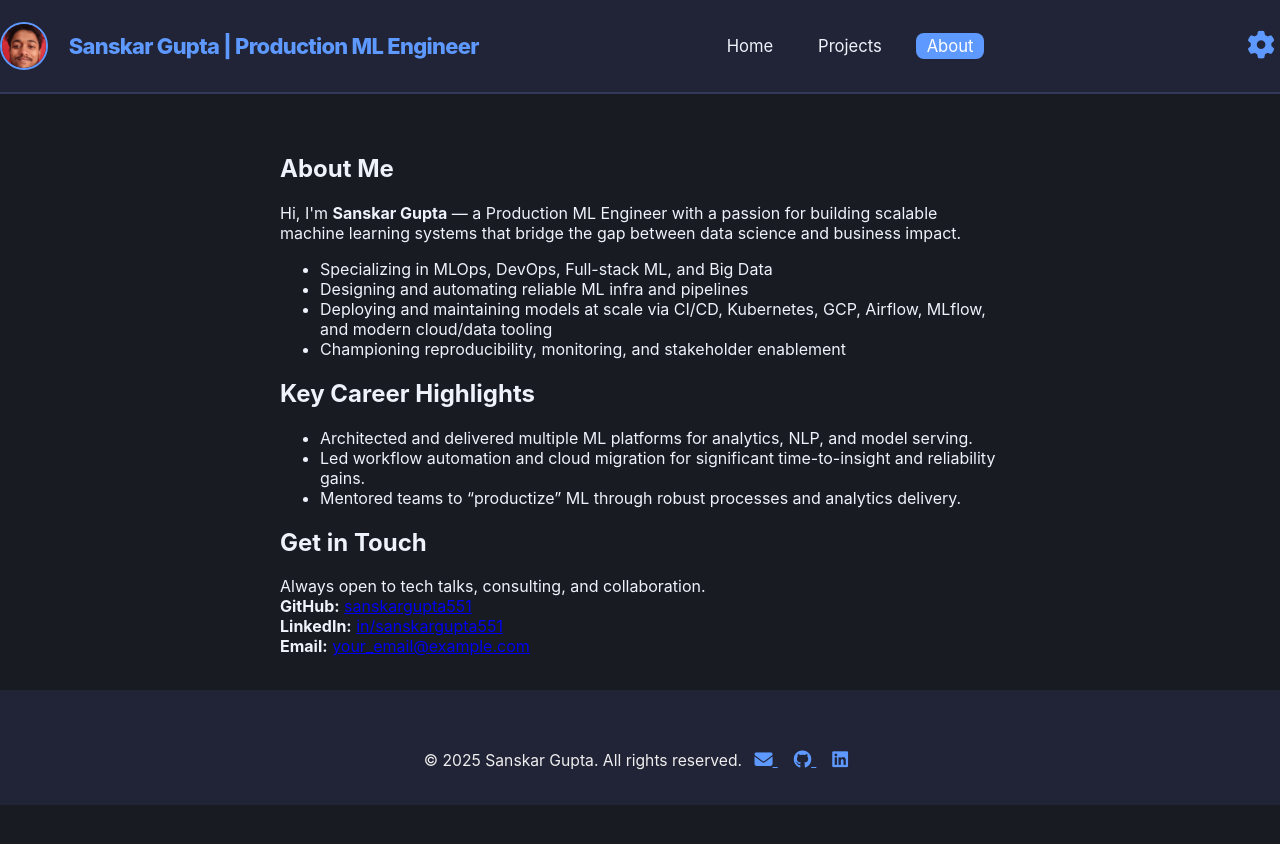
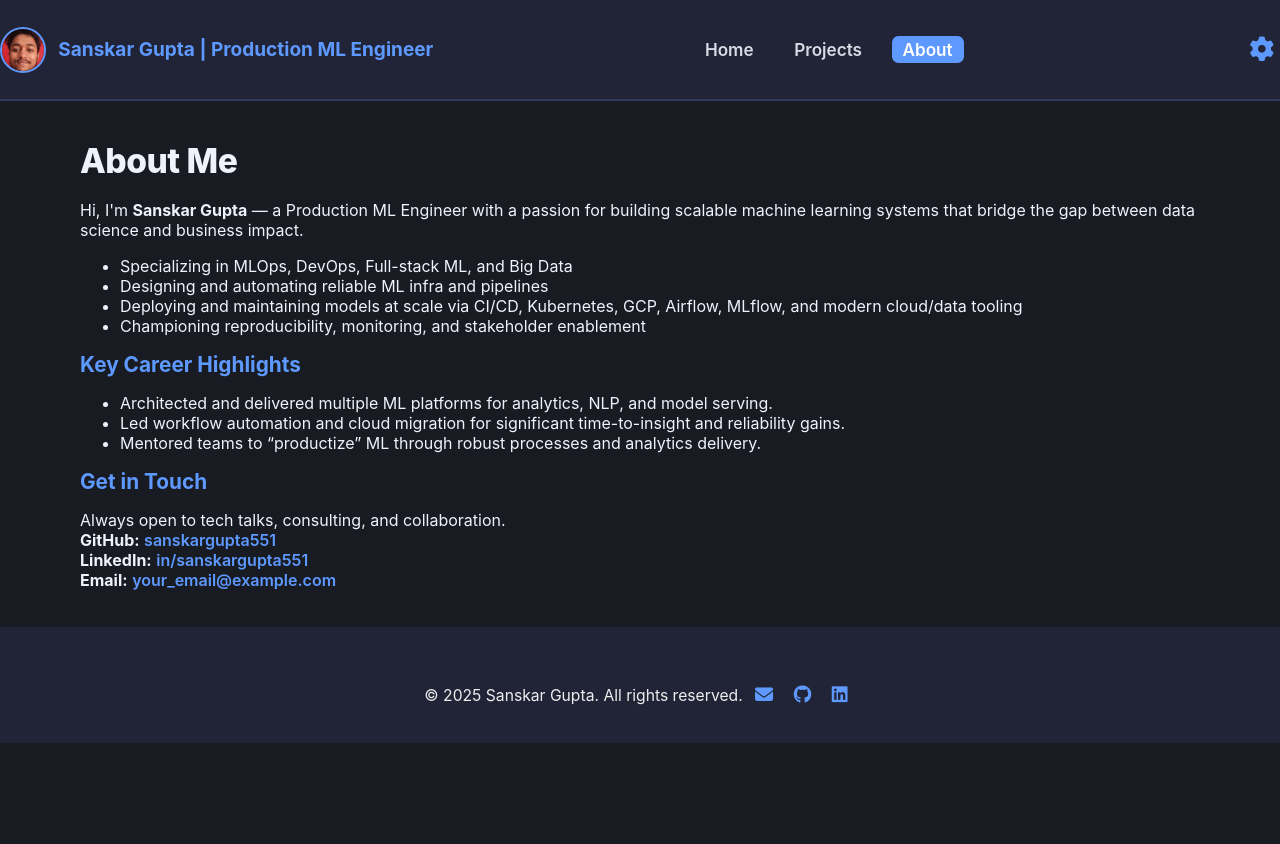
Before and after one commit to sanskarGupta551/sanskargupta551.github.io, a Jekyll site: the page built from about.md, in a window 1280 px wide. Shown: the top 844 px of the page. Built offline with Jekyll 4.4.1, drawn with Linux system fonts in a browser that asks for light colours.

Commit message:
UI FIX with Theme Selector Functionality fix

```diff
--- a/_includes/header.html
+++ b/_includes/header.html
@@ -1,11 +1,10 @@
 <!--
-Header with profile picture, site title, nav, settings button (right)
+Header with perfect profile + layout.
 -->
-
 <header>
   <nav class="navbar" role="navigation" aria-label="main navigation">
     <div class="header-left">
-      <img src="{{ site.baseurl }}/assets/images/profile.jpg" class="profile-img" alt="{{ site.author.name }} profile photo">
+      <img src="{{ site.baseurl }}/assets/images/profile.jpg" class="profile-img" alt="Sanskar Gupta photo"/>
       <span class="navbar-brand">{{ site.title }}</span>
     </div>
     <ul class="navbar-links">
--- a/_includes/settings-modal.html
+++ b/_includes/settings-modal.html
@@ -1,39 +1,21 @@
-{%- comment -%}
-Settings modal with accurate theme previews.
-{%- endcomment -%}
-
+<!--
+Responsive settings modal with accurate theme swatch for each button.
+-->
 <div id="settings-modal-bg" class="settings-modal-bg"></div>
 <aside id="settings-modal" class="settings-modal" tabindex="-1" aria-modal="true" aria-labelledby="settings-title">
   <h4 id="settings-title">Settings</h4>
-  <label style="display:block; margin-bottom:0.85em; font-weight:500;">Theme:</label>
+  <label style="display:block; margin-bottom:0.7em; font-weight:600;">Theme:</label>
   <div class="theme-choice-list" role="list">
-    <!-- Each theme swatch is a triple-palette strip -->
-    {% assign theme_palette =
-      "1:#181b22,#5e99ff,#23263a
-       2:#14171a,#ff7866,#22252d
-       3:#191a15,#45e392,#2b2f20
-       4:#232032,#be71ff,#271b36
-       5:#222e3a,#ffbe42,#294257
-       6:#182841,#00e2ff,#21406a
-       7:#181b23,#5a7fff,#22254d
-       8:#142020,#ffd074,#19383a
-       9:#1c191d,#ef79d3,#32253c
-       10:#1f2424,#6effb8,#23373e"
-      | split: " " %}
-    {% for tp in theme_palette %}
-      {% assign t = tp | split: ":" %}
-      {% assign idx = t[0] %}
-      {% assign colors = t[1] | split: "," %}
-      <button type="button"
-              class="theme-choice"
-              data-theme="{{ idx }}"
-              aria-label="Theme {{ idx }}">
-        <span class="theme-choice-inner" style="display:flex;">
-          <span class="theme-palette" style="background:{{ colors[0] }};"></span>
-          <span class="theme-palette" style="background:{{ colors[1] }};"></span>
-          <span class="theme-palette" style="background:{{ colors[2] }};"></span>
-        </span>
-      </button>
-    {% endfor %}
+    <!-- Each button shows bg/accent/card exactly -->
+    <button class="theme-choice" data-theme="1" aria-label="Theme 1"><span><span class="theme-palette t-bg" style="background:#181b22"></span><span class="theme-palette t-accent" style="background:#5e99ff"></span><span class="theme-palette t-card" style="background:#23263a"></span></span></button>
+    <button class="theme-choice" data-theme="2" aria-label="Theme 2"><span><span class="theme-palette t-bg" style="background:#14171a"></span><span class="theme-palette t-accent" style="background:#ff7866"></span><span class="theme-palette t-card" style="background:#22252d"></span></span></button>
+    <button class="theme-choice" data-theme="3" aria-label="Theme 3"><span><span class="theme-palette t-bg" style="background:#191a15"></span><span class="theme-palette t-accent" style="background:#45e392"></span><span class="theme-palette t-card" style="background:#2b2f20"></span></span></button>
+    <button class="theme-choice" data-theme="4" aria-label="Theme 4"><span><span class="theme-palette t-bg" style="background:#232032"></span><span class="theme-palette t-accent" style="background:#be71ff"></span><span class="theme-palette t-card" style="background:#271b36"></span></span></button>
+    <button class="theme-choice" data-theme="5" aria-label="Theme 5"><span><span class="theme-palette t-bg" style="background:#222e3a"></span><span class="theme-palette t-accent" style="background:#ffbe42"></span><span class="theme-palette t-card" style="background:#294257"></span></span></button>
+    <button class="theme-choice" data-theme="6" aria-label="Theme 6"><span><span class="theme-palette t-bg" style="background:#182841"></span><span class="theme-palette t-accent" style="background:#00e2ff"></span><span class="theme-palette t-card" style="background:#21406a"></span></span></button>
+    <button class="theme-choice" data-theme="7" aria-label="Theme 7"><span><span class="theme-palette t-bg" style="background:#181b23"></span><span class="theme-palette t-accent" style="background:#5a7fff"></span><span class="theme-palette t-card" style="background:#22254d"></span></span></button>
+    <button class="theme-choice" data-theme="8" aria-label="Theme 8"><span><span class="theme-palette t-bg" style="background:#142020"></span><span class="theme-palette t-accent" style="background:#ffd074"></span><span class="theme-palette t-card" style="background:#19383a"></span></span></button>
+    <button class="theme-choice" data-theme="9" aria-label="Theme 9"><span><span class="theme-palette t-bg" style="background:#1c191d"></span><span class="theme-palette t-accent" style="background:#ef79d3"></span><span class="theme-palette t-card" style="background:#32253c"></span></span></button>
+    <button class="theme-choice" data-theme="10" aria-label="Theme 10"><span><span class="theme-palette t-bg" style="background:#1f2424"></span><span class="theme-palette t-accent" style="background:#6effb8"></span><span class="theme-palette t-card" style="background:#23373e"></span></span></button>
   </div>
 </aside>
--- a/assets/css/main.css
+++ b/assets/css/main.css
@@ -1,246 +1,167 @@
 /*
 assets/css/main.css
-Brand new, beautiful portfolio styling.
-- 10 theme palettes
-- Profile image in header
-- Settings modal with accurate theme picker
-- Modern simple layout, beautiful cards, badges, grid, and typography
+Beautiful, stable, and accurate themes, header, modal; reliable application using `.theme-X` classes on body.
 */
 
-/* ============ THEME PALETTES =============== */
-body.theme-1 {
-  --bg: #181b22; --text: #eef2fa; --card: #23263a; --accent: #5e99ff;
-  --badge: #32395c; --badge-txt: #e6e6e6; --nav: #212336;
-}
-body.theme-2 {
-  --bg: #14171a; --text: #ffffff; --card: #22252d; --accent: #ff7866;
-  --badge: #291842; --badge-txt: #fff; --nav: #18141e;
-}
-body.theme-3 {
-  --bg: #191a15; --text: #e1f4e9; --card: #2b2f20; --accent: #45e392;
-  --badge: #224e3b; --badge-txt: #d8ffe4; --nav: #173025;
-}
-body.theme-4 {
-  --bg: #232032; --text: #f6cfff; --card: #271b36; --accent: #be71ff;
-  --badge: #4d1c68; --badge-txt: #fff0fa; --nav: #20003e;
-}
-body.theme-5 {
-  --bg: #222e3a; --text: #ffeabf; --card: #294257; --accent: #ffbe42;
-  --badge: #4d3720; --badge-txt: #fff9ea; --nav: #192530;
-}
-body.theme-6 {
-  --bg: #182841; --text: #c4f6ff; --card: #21406a; --accent: #00e2ff;
-  --badge: #1a4254; --badge-txt: #e0fcff; --nav: #0d1d2f;
-}
-body.theme-7 {
-  --bg: #181b23; --text: #b2bafc; --card: #22254d; --accent: #5a7fff;
-  --badge: #2c294b; --badge-txt: #c1cfff; --nav: #1b1c38;
-}
-body.theme-8 {
-  --bg: #142020; --text: #fff3e4; --card: #19383a; --accent: #ffd074;
-  --badge: #3b2a15; --badge-txt: #ffffff; --nav: #262016;
-}
-body.theme-9 {
-  --bg: #1c191d; --text: #a0e1f8; --card: #32253c; --accent: #ef79d3;
-  --badge: #542453; --badge-txt: #ffe5fa; --nav: #2a2242;
-}
-body.theme-10 {
-  --bg: #1f2424; --text: #c7ffe1; --card: #23373e; --accent: #6effb8;
-  --badge: #17764d; --badge-txt: #e1ffef; --nav: #174d36;
+/* ----- THEME PALETTES: define on body.theme-X not just :root -------- */
+body.theme-1 { --bg: #181b22; --text: #eef2fa; --card: #23263a; --accent: #5e99ff; --badge: #32395c; --badge-txt: #e6e6e6; --nav: #212336; }
+body.theme-2 { --bg: #14171a; --text: #ffffff; --card: #22252d; --accent: #ff7866; --badge: #291842; --badge-txt: #fff; --nav: #18141e; }
+body.theme-3 { --bg: #191a15; --text: #e1f4e9; --card: #2b2f20; --accent: #45e392; --badge: #224e3b; --badge-txt: #d8ffe4; --nav: #173025; }
+body.theme-4 { --bg: #232032; --text: #f6cfff; --card: #271b36; --accent: #be71ff; --badge: #4d1c68; --badge-txt: #fff0fa; --nav: #20003e; }
+body.theme-5 { --bg: #222e3a; --text: #ffeabf; --card: #294257; --accent: #ffbe42; --badge: #4d3720; --badge-txt: #fff9ea; --nav: #192530; }
+body.theme-6 { --bg: #182841; --text: #c4f6ff; --card: #21406a; --accent: #00e2ff; --badge: #1a4254; --badge-txt: #e0fcff; --nav: #0d1d2f; }
+body.theme-7 { --bg: #181b23; --text: #b2bafc; --card: #22254d; --accent: #5a7fff; --badge: #2c294b; --badge-txt: #c1cfff; --nav: #1b1c38; }
+body.theme-8 { --bg: #142020; --text: #fff3e4; --card: #19383a; --accent: #ffd074; --badge: #3b2a15; --badge-txt: #fff; --nav: #262016; }
+body.theme-9 { --bg: #1c191d; --text: #a0e1f8; --card: #32253c; --accent: #ef79d3; --badge: #542453; --badge-txt: #ffe5fa; --nav: #2a2242; }
+body.theme-10 { --bg: #1f2424; --text: #c7ffe1; --card: #23373e; --accent: #6effb8; --badge: #17764d; --badge-txt: #e1ffef; --nav: #174d36; }
+
+/* ---------- BASE TYPOGRAPHY & LAYOUT ---------- */
+html, body {
+  margin: 0;
+  padding: 0;
+  font-family: 'Inter', sans-serif;
+  background: var(--bg);
+  color: var(--text);
+  min-height: 100vh;
+  transition: background 0.18s, color 0.18s;
 }
 
-/* ============ GLOBAL RESET & TYPOGRAPHY ============ */
-html, body {
-  margin: 0; padding: 0; font-family: 'Inter', 'Segoe UI', Arial, sans-serif;
-  background: var(--bg); color: var(--text); font-size: 16px; min-height: 100%;
-  transition: background 0.16s, color 0.16s;
+.container { max-width: 1120px; width: 93%; margin: 0 auto; padding: 2.4rem 0 1.3rem 0; }
+
+h1, h2, h3, h4, h5 { color: var(--text); margin-top: 0; }
+h1 { font-size: 2.1rem; font-weight: 800; letter-spacing: -0.5px; margin-bottom: 1.2rem; }
+h2 { font-size: 1.3rem; font-weight: 700; color: var(--accent); margin-bottom: 0.8rem; }
+a { color: var(--accent); text-decoration: none; font-weight: 600; }
+a:hover { text-decoration: underline; }
+
+@media (max-width: 700px) {
+  .container { width: 98%; padding: 1.2rem 0 1rem 0; }
+  h1 { font-size: 1.45rem; }
 }
 
-/* ============ HEADER ============ */
+/* ---------- NAVBAR / HEADER ---------- */
 .navbar {
   background: var(--nav);
-  display: flex; align-items: center;
-  justify-content: space-between;
-  padding: 1rem 0;
   border-bottom: 2px solid var(--badge);
-  min-height: 60px;
-  position: sticky; top: 0; z-index: 100;
+  min-height: 64px;
+  display: flex; align-items: center; justify-content: space-between;
+  padding: 1.1rem 0;
+  position: sticky; top: 0; z-index: 13;
 }
-
-.header-left {
-  display: flex; align-items: center; gap: 0.7rem;
+.header-left { display: flex; align-items: center; gap: 0.65em;}
+.profile-img {
+  width: 42px; height: 42px;
+  border-radius: 50%;
+  object-fit: cover;
+  border: 2px solid var(--accent);
 }
-.profile-img {
-  width: 44px; height: 44px;
-  object-fit: cover; border-radius: 50%;
-  border: 2px solid var(--accent);
-  margin-right: 0.6rem;
-}
-.navbar-brand {
-  font-weight: 800; font-size: 1.37rem;
-  color: var(--accent); letter-spacing: -0.7px;
-}
-
-.navbar-links {
-  list-style: none; display: flex; gap: 1.5rem; margin: 0; padding: 0;
-}
+.navbar-brand { font-size: 1.19rem; font-weight: bold; color: var(--accent); margin-left: 0.1em;}
+.navbar-links { display: flex; gap: 1.18rem; list-style: none; margin: 0; padding: 0; }
 .navbar-links a {
-  color: var(--text); text-decoration: none;
-  padding: 0.18rem 0.65rem; border-radius: 8px;
-  font-size: 1.04rem; transition: background 0.15s;
+  color: var(--text);
+  opacity: 0.89;
+  padding: 0.21rem 0.68rem;
+  font-size: 1.07rem;
+  border-radius: 6.5px;
+  transition: background 0.13s, color 0.13s;
 }
 .navbar-links a.active, .navbar-links a:hover {
-  background: var(--accent); color: #fff;
+  background: var(--accent); color: #fff; opacity: 1;
 }
 
 .settings-btn {
-  background: transparent; border: none; cursor: pointer;
-  color: var(--accent); font-size: 1.73rem; margin-left: 1.3rem;
-  border-radius: 50%; transition: background 0.13s;
-  padding: 5px;
+  margin-left: 1.2rem; background: transparent; border: none; color: var(--accent);
+  font-size: 1.54rem; padding: 6px; border-radius: 50%; cursor: pointer; outline: none;
 }
-.settings-btn:focus,
-.settings-btn:hover { background: var(--accent); color: #fff; outline: none; }
+.settings-btn:focus, .settings-btn:hover { background: var(--accent); color: #fff; }
 
-@media (max-width: 670px) {
-  .navbar { flex-direction: column; gap: 0.7rem; }
-}
-
-
-/* ============ SETTINGS MODAL & THEME PICKER ============ */
+/* ---------- SETTINGS MODAL ---------- */
 .settings-modal-bg {
   position: fixed; top: 0; left: 0; width: 100vw; height: 100vh;
-  background: rgba(24,27,34,0.65); z-index: 500;
+  background: rgba(12,16,24,0.61); z-index: 1001;
   display: none;
 }
 .settings-modal {
-  position: fixed; top: 80px; right: 32px;
-  background: var(--card);
-  color: var(--text);
-  border-radius: 19px;
-  padding: 1.3rem 1.2rem 1.3rem 1.2rem;
-  min-width: 240px;
-  box-shadow: 0 6px 24px #0009, 0 1px 10px #3333;
-  z-index: 501;
-  animation: dropIn 0.25s;
+  position: fixed; top: 77px; right: 32px;
+  min-width: 246px; background: var(--card); color: var(--text);
+  border-radius: 14px; padding: 1.2em 1.13em;
+  box-shadow: 0 10px 36px #000b, 0 2px 16px #2226;
+  z-index: 1002;
+  animation: dropIn 0.19s;
   display: none;
 }
-@keyframes dropIn { from { opacity: 0; transform: translateY(-26px);} to { opacity: 1; transform: none;} }
-.settings-modal h4 { margin: 0 0 1.13em 0; font-size: 1.12em;}
-.theme-choice-list {
-  display: grid; grid-template-columns: repeat(5, 1fr); gap: 0.7em 0.3em; margin-bottom: 0.5rem;
+@keyframes dropIn { from { opacity: 0; transform: translateY(-22px);} to { opacity: 1; transform: none;} }
+.theme-choice-list { display: grid; grid-template-columns: repeat(5, 1fr); gap: 0.57em 0.35em;}
+.theme-choice { border: 2px solid #fff5; border-radius: 7px; width: 31px; height: 31px; cursor: pointer; background: none; position: relative;}
+.theme-choice.selected, .theme-choice:focus { border: 2.4px solid var(--accent); box-shadow: 0 0 4px var(--accent), 0 1.5px 8px #2227; }
+.theme-palette { width: 28px; height: 8.5px; display: block;}
+.theme-palette.t-bg { border-radius: 7px 7px 0 0;}
+.theme-palette.t-accent {}
+.theme-palette.t-card { border-radius: 0 0 7px 7px;}
+
+/* ---------- HERO ---------- */
+.hero { text-align: center; padding-bottom: 2.2rem;}
+.hero-links { margin-top: 1.23rem;}
+.hero-links a { color: var(--text); font-size: 1.43rem; margin: 0 0.39rem; transition: color 0.13s; }
+.hero-links a:hover { color: var(--accent); }
+
+/* ---------- SKILLS GRID / BADGES ---------- */
+.skills-section { margin: 2.3rem 0 2.19rem 0;}
+.skill-group { margin-bottom: 1.3em;}
+.skill-group-label { font-size: 1.03rem; font-weight: 700; color: var(--accent); margin-bottom: 0.41em;}
+.skills-list { display: flex; flex-wrap: wrap; gap: 0.95em 0.95em;}
+.skill-badge {
+  background: var(--badge); color: var(--badge-txt);
+  display: flex; align-items: center;
+  border-radius: 13.5px;
+  padding: 0.42em 1.08em 0.42em 0.73em;
+  font-size: 1.02rem; font-weight: 600;
+  box-shadow: 0 0.5px 2.5px #0001;
+  margin-bottom: 0.34em;
+  transition: background 0.18s, color 0.15s;
 }
-.theme-choice {
-  border: 2.1px solid #fff2; border-radius: 7px;
-  width: 38px; height: 38px; cursor: pointer;
-  box-shadow: 0 1.5px 5px #0002;
-  display: flex; align-items: center; justify-content: center;
-  padding: 0; background: none;
-  transition: border 0.15s, box-shadow 0.13s;
-  position: relative;
+.skill-badge img {
+  width: 1.37em; height: 1.37em; object-fit: contain;
+  margin-right: 0.51em; border-radius: 7.5px; background: #fff2;
 }
-.theme-choice.selected, .theme-choice:focus {
-  border: 2.7px solid var(--accent);
-  box-shadow: 0 0 6px var(--accent), 0 1.5px 7px #2227;
-  outline: none;
-}
-.theme-choice-inner {
-  width: 30px; height: 30px; border-radius: 5px; display: flex; overflow: hidden;
-}
-.theme-palette {
-  flex: 1; height: 100%;
+.skill-badge:hover, .skill-badge:focus { background: var(--accent); color: #fff;}
+
+@media (max-width: 670px) {
+  .skills-list { gap: 0.4em 0.4em; }
 }
 
-/* ============ HERO / ABOUT ============ */
-.hero { text-align: center; padding: 2.2rem 0 2rem 0; }
-.hero h1 { font-size: 2.3rem; color: var(--accent);}
-.hero h2 { font-size: 1.15rem; color: var(--text);}
-.hero-links { margin-top: 1.05rem;}
-.hero-links a {
-  color: var(--text); font-size: 1.49rem; margin: 0 0.45em;
-  transition: color 0.14s, transform 0.11s;
-}
-.hero-links a:hover { color: var(--accent); transform: scale(1.16); }
-
-@media (max-width: 700px) {
-  .hero h1 { font-size: 1.48rem;}
-}
-
-/* ============ SKILLS ============ */
-.skills-section { margin: 2.3rem 0 2.15rem 0;}
-.skill-group { margin-bottom: 1.4em;}
-.skill-group-label { font-size: 1.05rem; font-weight: 700; margin-bottom: 0.4em; color: var(--accent);}
-.skills-list { display: flex; flex-wrap: wrap; gap: 1.13rem 0.9rem;}
-.skill-badge {
-  display: flex; align-items: center;
-  background: var(--badge); color: var(--badge-txt);
-  padding: 0.43rem 1.04rem 0.43rem 0.72rem;
-  border-radius: 15px;
-  font-weight: 600; font-size: 1.04rem;
-  box-shadow: 0 1px 6px #0002;
-  margin-bottom: 0.4rem;
-  transition: background 0.16s, box-shadow 0.13s;
-}
-.skill-badge img {
-  width: 1.32em; height: 1.32em; object-fit: contain;
-  margin-right: 0.52em; border-radius: 7px; background: #fff2;
-}
-
-.skill-badge:hover,
-.skill-badge:focus { background: var(--accent); color: #fff; }
-
-@media (max-width: 600px) {
-  .skills-list { gap: 0.5rem 0.5rem; }
-}
-
-/* ============ PROJECT CARDS (FEATURED & LIST) ============ */
-.projects-title { text-align: left;}
+/* ---------- PROJECT CARDS: GRID, BANNERS, TAGS ---------- */
 .featured-projects-grid {
-  display: grid;
-  grid-template-columns: repeat(2, 1fr);
-  gap: 2rem;
+  display: grid; grid-template-columns: 1fr 1fr; gap: 2.1rem;
   margin-bottom: 2.3rem;
 }
-@media (max-width: 980px) {
-  .featured-projects-grid { grid-template-columns: 1fr; }
+@media (max-width: 950px) { .featured-projects-grid { grid-template-columns: 1fr; } }
+.project-card {
+  background: var(--card); border-radius: 14px;
+  box-shadow: 0 2.5px 12px #0002;
+  border: 1px solid #fff2;
+  overflow: hidden; min-height: 320px; display: flex; flex-direction: column;
 }
-.project-card {
-  background: var(--card); border-radius: 15px;
-  box-shadow: 0 2.5px 12px #0002, 0 0.7px 2px #5551;
-  border: 1.3px solid #fff3;
-  overflow: hidden; display: flex; flex-direction: column; min-height: 340px;
-  transition: box-shadow 0.16s, transform 0.12s;
-}
-.project-card:hover { box-shadow: 0 8px 36px var(--accent), 0 2px 10px #1115; transform: scale(1.017); }
-
-.project-banner {
-  width: 100%; height: 140px; object-fit: cover;
-  border-top-left-radius: 15px; border-top-right-radius: 15px;
-}
-.project-title-row { margin: 1.1em 1.1em 0 1.15em; }
-.project-title-row h3 {
-  margin: 0; font-size: 1.17rem; font-weight: 700;
-}
-.project-title-row a { color: var(--accent); text-decoration: none;}
-.project-title-row a:hover { text-decoration: underline;}
-.project-short { flex: 1; padding: 0.7em 1.1em 0 1.1em; color: #c7d4ef;}
-
-.project-tag-list { margin: 0.47em 1.1em 1em 1.1em; display: flex; flex-wrap: wrap; gap: 0.3em 0.37em;}
+.project-card:hover { box-shadow: 0 4px 22px var(--accent), 0 2px 8px #1116; transform: scale(1.019);}
+.project-banner { width: 100%; height: 120px; object-fit: cover; border-radius: 14px 14px 0 0; }
+.project-title-row { margin: 1.07em 1.1em 0 1.13em; }
+.project-title-row h3 { margin: 0; font-size: 1.15rem; font-weight: 700; }
+.project-title-row a { color: var(--accent);}
+.project-title-row a:hover { text-decoration: underline; }
+.project-short { flex: 1; padding: 0.6em 1.12em; color: #c7d4ef; font-size: 0.98rem;}
+.project-tag-list { margin: 0.38em 1.13em 1.1em 1.1em; display: flex; flex-wrap: wrap; gap: 0.19em 0.31em;}
 .project-tag {
   background: var(--accent); color: #fff;
-  padding: 0.22em 1.05em; border-radius: 14px; font-size: 0.90rem; margin-bottom: 0.12em; font-weight: 500;
-  white-space: nowrap;
+  padding: 0.19em 1.01em; border-radius: 12px; font-size: 0.91rem;
+  font-weight: 500; margin-bottom: 0.12em;
 }
-
-@media (max-width: 640px) {
-  .featured-projects-grid { grid-template-columns: 1fr;}
-}
+@media (max-width: 650px) { .featured-projects-grid { grid-template-columns: 1fr; } }
 
 .site-footer {
-  background-color: var(--nav);
-  color: #eee; padding: 1.1rem 0; text-align: center; font-size: 0.98rem;
+  background: var(--nav);
+  color: #eee;
+  padding: 1.1rem 0;
+  text-align: center;
+  font-size: 0.98rem;
 }
 .site-footer a { color: var(--accent); margin: 0 0.5rem; font-size: 1.13rem;}
-.site-footer a:hover { color: #fff;}
-.container { max-width: 1100px; width: 92%; margin: 0 auto; padding: 2.5rem 0 1.1rem 0; }
-.about-content { max-width: 720px; margin: 0 auto;}
--- a/assets/js/site.js
+++ b/assets/js/site.js
@@ -1,61 +1,39 @@
-/**
- * assets/js/site.js
- * Robust settings modal and accurate theme switcher for Jekyll/HTML portfolio.
- */
+// assets/js/site.js
+// Reliable theme switcher + modal logic with accurate highlighting and defaults
 
 document.addEventListener('DOMContentLoaded', function() {
   const THEME_COUNT = 10, THEME_PREFIX = 'theme-', DEFAULT_THEME = 1, LS_KEY = 'sg-portfolio-theme';
 
-  // Theme change
   function setTheme(idx) {
     document.body.className = THEME_PREFIX + idx;
     localStorage.setItem(LS_KEY, idx);
     updateThemeChoices(idx);
   }
-
   function updateThemeChoices(selected) {
-    document.querySelectorAll('.theme-choice').forEach(btn => {
-      btn.classList.toggle('selected', btn.dataset.theme == selected);
-    });
+    document.querySelectorAll('.theme-choice').forEach(btn =>
+      btn.classList.toggle('selected', btn.dataset.theme == selected)
+    );
   }
 
-  // Modal open/close
   const openBtn = document.getElementById('open-settings');
   const modalBg = document.getElementById('settings-modal-bg');
   const modal = document.getElementById('settings-modal');
-
-  function showModal() {
-    modalBg.style.display = "block";
-    modal.style.display = "block";
-    modal.setAttribute('aria-hidden', 'false');
-    setTimeout(() => modal.focus(), 30);
-  }
-  function hideModal() {
-    modal.style.display = "none";
-    modalBg.style.display = "none";
-    modal.setAttribute('aria-hidden', 'true');
-  }
-
+  function showModal() { modalBg.style.display = "block"; modal.style.display = "block"; setTimeout(() => modal.focus(), 30);}
+  function hideModal() { modalBg.style.display = "none"; modal.style.display = "none"; }
   if (openBtn) openBtn.addEventListener('click', showModal);
   if (modalBg) modalBg.addEventListener('click', hideModal);
-  document.addEventListener('keydown', function(ev) {
-    if ((modal.style.display === "block") && (ev.key === "Escape")) hideModal();
-  });
+  document.addEventListener('keydown', function(ev) { if (modal.style.display === "block" && ev.key === "Escape") hideModal(); });
 
-  // Theme picker logic
   document.body.addEventListener('click', function(e) {
     if (e.target.classList.contains('theme-choice') || e.target.closest('.theme-choice')) {
       let btn = e.target.classList.contains('theme-choice') ? e.target : e.target.closest('.theme-choice');
       let idx = parseInt(btn.dataset.theme, 10);
-      if(!Number.isNaN(idx) && idx >= 1 && idx <= THEME_COUNT) {
-        setTheme(idx);
-      }
+      if(!Number.isNaN(idx) && idx >= 1 && idx <= THEME_COUNT) setTheme(idx);
     }
   });
 
-  // Initialization: default dark theme
+  // Init
   let selectedTheme = parseInt(localStorage.getItem(LS_KEY), 10);
   if (Number.isNaN(selectedTheme) || selectedTheme < 1 || selectedTheme > THEME_COUNT) selectedTheme = DEFAULT_THEME;
-  document.body.className = THEME_PREFIX + selectedTheme;
-  updateThemeChoices(selectedTheme);
+  setTheme(selectedTheme);
 });
```
